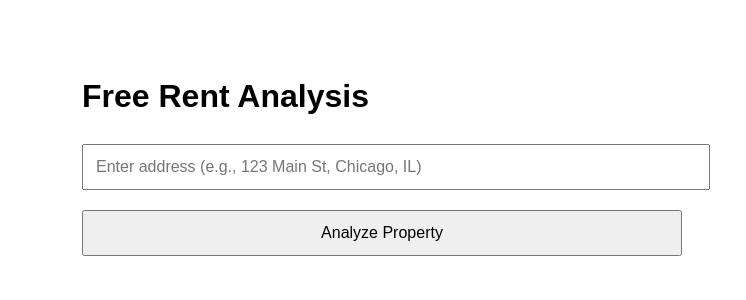
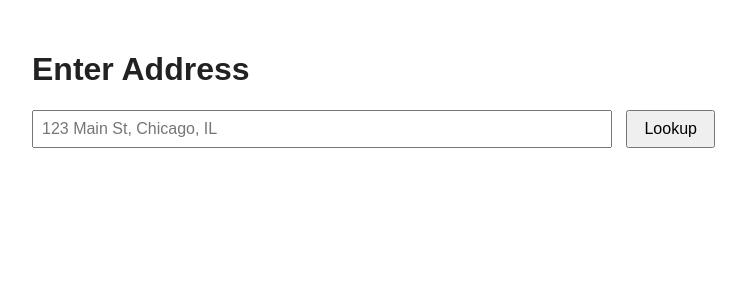
Before and after one commit to javidiazmx/FreeRentAnalysis, a Flask app: template templates/index.html in a window 1280 px wide. Shown: the top 300 px of the page, without its empty margins (258-1004 px from the left). Run offline with Flask 3, Linux system fonts and the light colour scheme; the template is opened without the code that fills it, so the values that code supplies are empty.

Commit message:
index.html

```diff
--- a/templates/index.html
+++ b/templates/index.html
@@ -1,88 +1,98 @@
 <!DOCTYPE html>
-<html lang="en">
+<html>
 <head>
-  <meta charset="UTF-8" />
-  <meta name="viewport" content="width=device-width, initial-scale=1.0"/>
+  <meta charset="UTF-8">
   <title>Free Rent Analysis</title>
   <style>
     body {
       font-family: Arial, sans-serif;
-      max-width: 600px;
-      margin: 30px auto;
-      padding: 20px;
-      line-height: 1.6;
+      padding: 30px;
+      max-width: 700px;
+      margin: auto;
     }
-    input[type="text"], button {
-      width: 100%;
-      padding: 12px;
-      margin-bottom: 20px;
+
+    h1, h2 {
+      color: #222;
+    }
+
+    input[type="text"] {
+      width: 80%;
+      padding: 8px;
       font-size: 16px;
     }
-    .loading {
-      color: #888;
+
+    button {
+      padding: 8px 16px;
+      font-size: 16px;
+      margin-left: 10px;
     }
-    .error {
-      color: red;
+
+    .property-label {
+      font-weight: bold;
     }
-    .result {
-      background: #f3f3f3;
-      padding: 20px;
-      border-radius: 6px;
+
+    .property-container {
+      margin-top: 30px;
+    }
+
+    .property-row {
+      margin-bottom: 10px;
     }
   </style>
 </head>
 <body>
-  <h1>Free Rent Analysis</h1>
-  <input type="text" id="addressInput" placeholder="Enter address (e.g., 123 Main St, Chicago, IL)" />
-  <button onclick="lookup()">Analyze Property</button>
+  <h1>Enter Address</h1>
+  <input type="text" id="address" placeholder="123 Main St, Chicago, IL" />
+  <button onclick="lookup()">Lookup</button>
 
-  <div id="message" class="loading"></div>
-  <div id="results" class="result" style="display: none;"></div>
+  <div class="property-container" id="results" style="display: none;">
+    <h2>Property Details</h2>
+    <div class="property-row"><span class="property-label">Architecture:</span> <span id="architecture"></span></div>
+    <div class="property-row"><span class="property-label">Basement Size:</span> <span id="basement_size"></span></div>
+    <div class="property-row"><span class="property-label">Basement Type:</span> <span id="basement_type"></span></div>
+    <div class="property-row"><span class="property-label">Baths:</span> <span id="baths"></span></div>
+    <div class="property-row"><span class="property-label">Beds:</span> <span id="beds"></span></div>
+    <div class="property-row"><span class="property-label">Cooling:</span> <span id="cooling"></span></div>
+    <div class="property-row"><span class="property-label">Garage Type:</span> <span id="garage_type"></span></div>
+    <div class="property-row"><span class="property-label">Heating:</span> <span id="heating"></span></div>
+    <div class="property-row"><span class="property-label">Parking Spaces:</span> <span id="parking_spaces"></span></div>
+    <div class="property-row"><span class="property-label">Property Class:</span> <span id="property_class"></span></div>
+    <div class="property-row"><span class="property-label">Sqft:</span> <span id="sqft"></span></div>
+    <div class="property-row"><span class="property-label">Year Built:</span> <span id="year_built"></span></div>
+  </div>
 
   <script>
     async function lookup() {
-      const address = document.getElementById("addressInput").value;
-      const messageEl = document.getElementById("message");
-      const resultsEl = document.getElementById("results");
-      resultsEl.style.display = "none";
-      messageEl.innerText = "Loading...";
+      const address = document.getElementById('address').value;
+      const res = await fetch('/lookup', {
+        method: 'POST',
+        headers: {
+          'Content-Type': 'application/json'
+        },
+        body: JSON.stringify({ address })
+      });
 
-      try {
-        const response = await fetch("/lookup", {
-          method: "POST",
-          headers: {
-            "Content-Type": "application/json"
-          },
-          body: JSON.stringify({ address })
-        });
+      if (!res.ok) {
+        alert("Lookup failed. Please check the address.");
+        return;
+      }
 
-        const data = await response.json();
+      const data = await res.json();
 
-        if (!response.ok) {
-          messageEl.innerText = data.error || "Something went wrong.";
-          return;
-        }
+      document.getElementById('architecture').textContent = data.architecture || "N/A";
+      document.getElementById('basement_size').textContent = data.basement_size || "N/A";
+      document.getElementById('basement_type').textContent = data.basement_type || "N/A";
+      document.getElementById('baths').textContent = data.baths || "N/A";
+      document.getElementById('beds').textContent = data.beds || "N/A";
+      document.getElementById('cooling').textContent = data.cooling || "N/A";
+      document.getElementById('garage_type').textContent = data.garage_type || "N/A";
+      document.getElementById('heating').textContent = data.heating || "N/A";
+      document.getElementById('parking_spaces').textContent = data.parking_spaces || "N/A";
+      document.getElementById('property_class').textContent = data.property_class || "N/A";
+      document.getElementById('sqft').textContent = data.sqft || "N/A";
+      document.getElementById('year_built').textContent = data.year_built || "N/A";
 
-        messageEl.innerText = "";
-        resultsEl.style.display = "block";
-        resultsEl.innerHTML = `
-          <strong>Beds:</strong> ${data.beds}<br/>
-          <strong>Baths:</strong> ${data.baths}<br/>
-          <strong>SqFt:</strong> ${data.sqft}<br/>
-          <strong>Year Built:</strong> ${data.year_built}<br/>
-          <strong>Architecture:</strong> ${data.architecture}<br/>
-          <strong>Basement Type:</strong> ${data.basement_type}<br/>
-          <strong>Basement Size:</strong> ${data.basement_size}<br/>
-          <strong>Garage Type:</strong> ${data.garage_type}<br/>
-          <strong>Parking Spaces:</strong> ${data.parking_spaces}<br/>
-          <strong>Heating:</strong> ${data.heating}<br/>
-          <strong>Cooling:</strong> ${data.cooling}<br/>
-          <strong>Property Class:</strong> ${data.property_class}
-        `;
-      } catch (err) {
-        messageEl.innerText = "Server error.";
-        console.error(err);
-      }
+      document.getElementById('results').style.display = 'block';
     }
   </script>
 </body>
```
